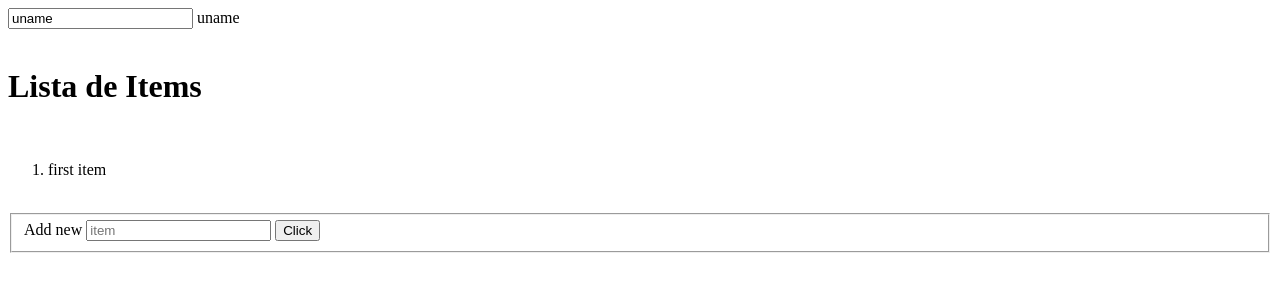
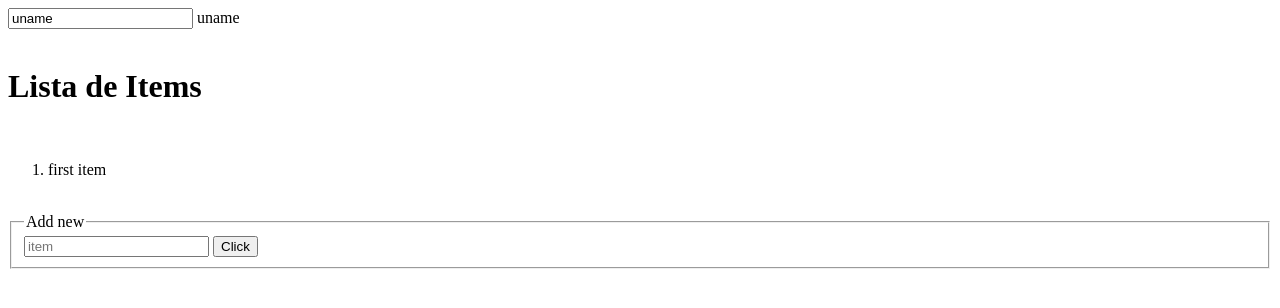
Before and after one commit to jordi4A/CharlEat, a plain HTML site: page src/tutoriales_clase/index.html in a window 1280 px wide. Drawn offline with nearby package versions, Linux system fonts and the light colour scheme.

Commit message:
Ultimo cambio ligero

```diff
--- a/src/tutoriales_clase/index.html
+++ b/src/tutoriales_clase/index.html
@@ -24,9 +24,9 @@
             <br>
             <form>
                 <fieldset>
-                    <logone>
+                    <legend>
                         Add new
-                    </logone>
+                    </legend>
                     <input type="text" ng-model="newItem" placeholder = "item">
                     <button ng-click="addItem()">Click</button>
                 </fieldset>
```
